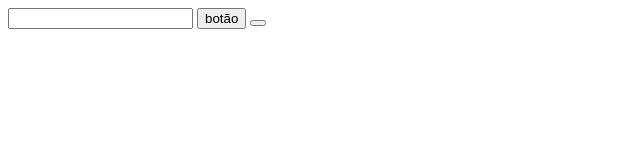
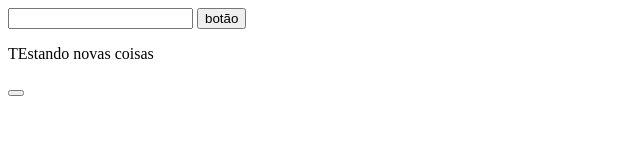
Before and after one commit to BlackTsuke/aaaaa, a plain HTML site: page index.html in a window 1280 px wide. Shown: the whole page, without its empty margins (0-640 px from the left). Drawn offline with Linux system fonts and the light colour scheme.

Commit message:
Update index.html

```diff
--- a/index.html
+++ b/index.html
@@ -9,6 +9,7 @@
 <body>
   <input type="text">
   <button>botão</button>
+  <p>TEstando novas coisas</p>
   <button></button>
 </body>
 </html>
```
